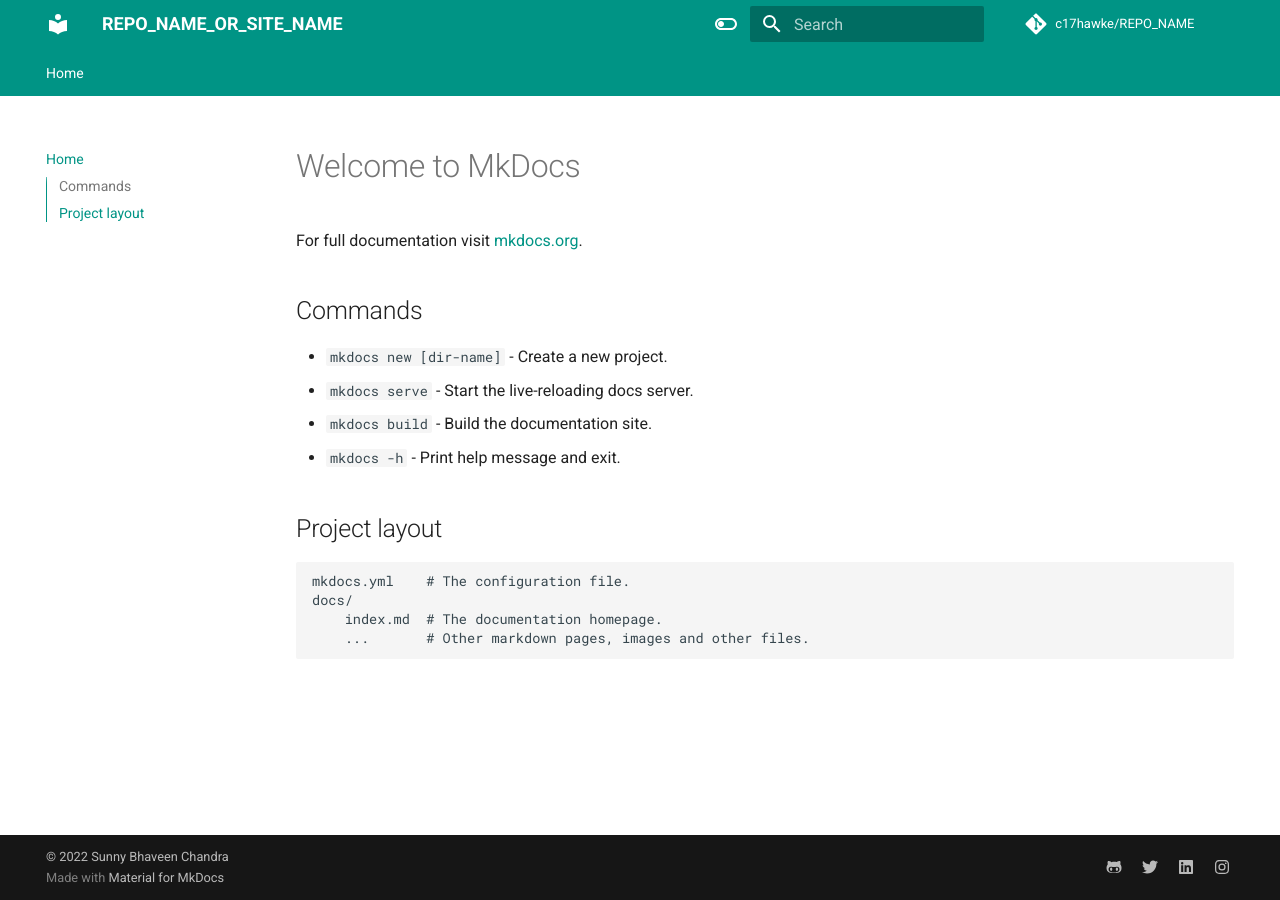
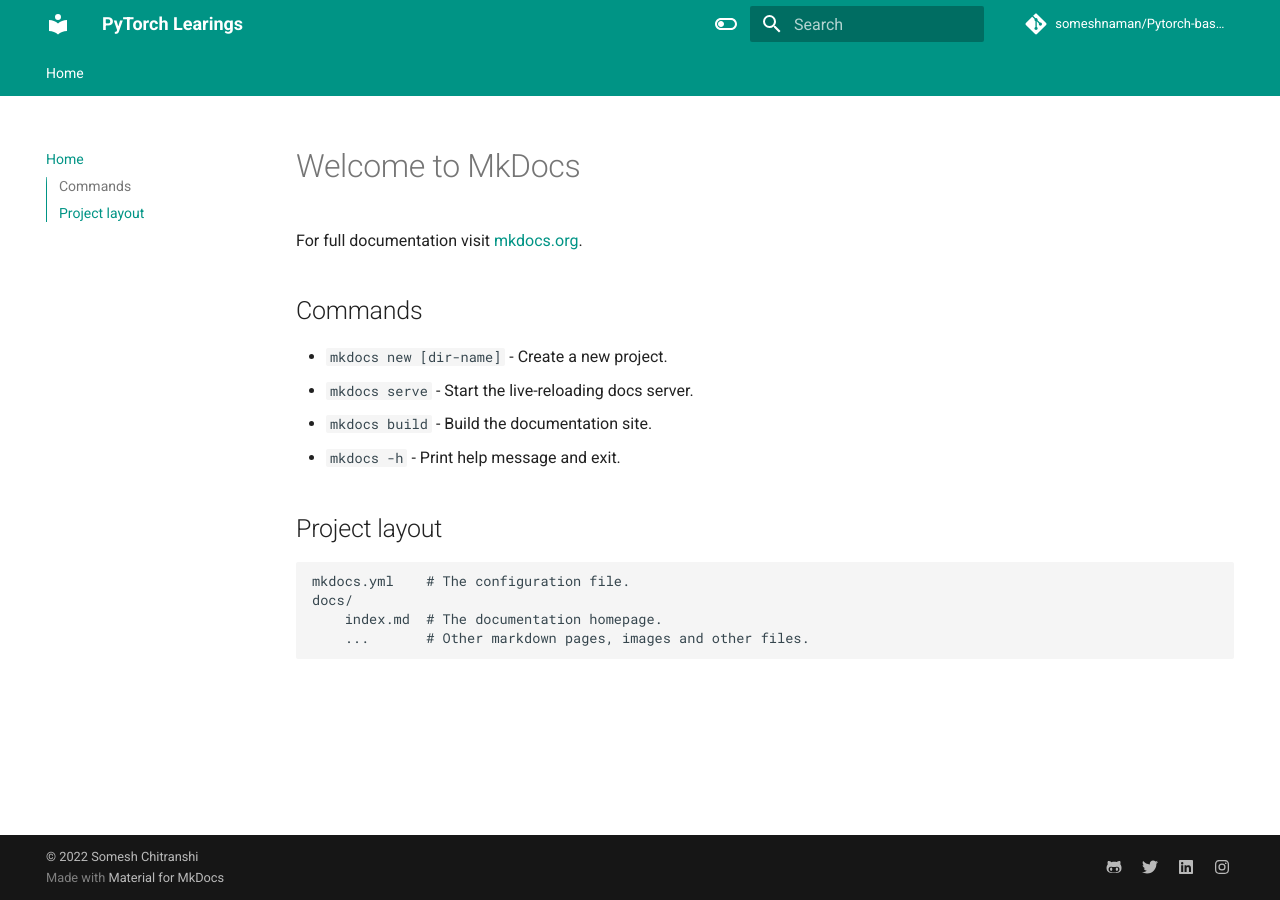
Before and after one commit to someshnaman/Pytorch-basics, an MkDocs documentation site: the page built from docs/index.md, in a window 1280 px wide. Built offline with MkDocs 1.6.1 and Material for MkDocs 9.7.7, drawn with Linux system fonts in a browser that asks for light colours; comment, search, counter and statistics services are not loaded.

Commit message:
mkdocs Update

```diff
--- a/mkdocs.yml
+++ b/mkdocs.yml
@@ -1,16 +1,16 @@
 # Project information
-site_name: REPO_NAME_OR_SITE_NAME
+site_name: PyTorch Learings
 # defeine TOC or order of website-
 nav:
   - Home: index.md
 
-site_author: Sunny Bhaveen Chandra
+site_author: Somesh Chitranshi
 site_description: >-
   DESCRIPTION
 
 # Repository
-repo_name: c17hawke/REPO_NAME
-repo_url: https://github.com/c17hawke/REPO_NAME
+repo_name: someshnaman/Pytorch-basics
+repo_url: https://github.com/someshnaman/Pytorch-basics
 
 # Configuration
 theme:
@@ -39,13 +39,13 @@
 extra:
   social:
     - icon: fontawesome/brands/github-alt
-      link: https://github.com/c17hawke
+      link: https://github.com/someshnaman
     - icon: fontawesome/brands/twitter
-      link: https://twitter.com/c17hawke
+      link: https://twitter.com/someshnaman
     - icon: fontawesome/brands/linkedin
-      link: https://linkedin.com/in/c17hawke
+      link: https://linkedin.com/in/someshnaman
     - icon: fontawesome/brands/instagram
-      link: https://www.instagram.com/c17hawke/
+      link: https://www.instagram.com/someshnaman/
 
 extra_javascript:
   - javascripts/mathjax.js
@@ -70,4 +70,4 @@
   - search
 
 copyright: |
-  &copy; 2022 <a href="https://github.com/c17hawke"  target="_blank" rel="noopener">Sunny Bhaveen Chandra</a>
+  &copy; 2022 <a href="https://github.com/someshnaman"  target="_blank" rel="noopener">Somesh Chitranshi</a>
```
